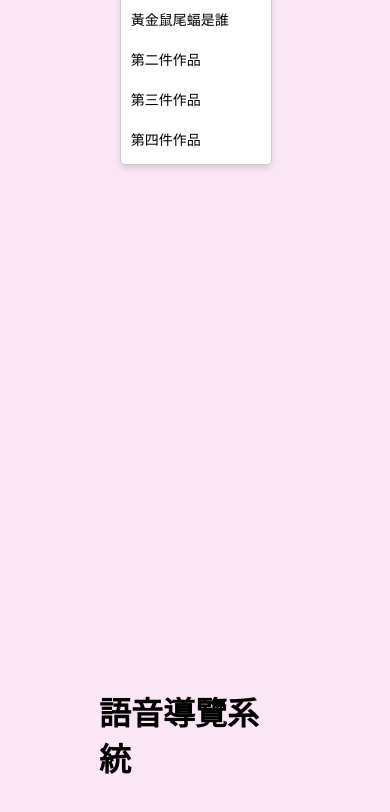
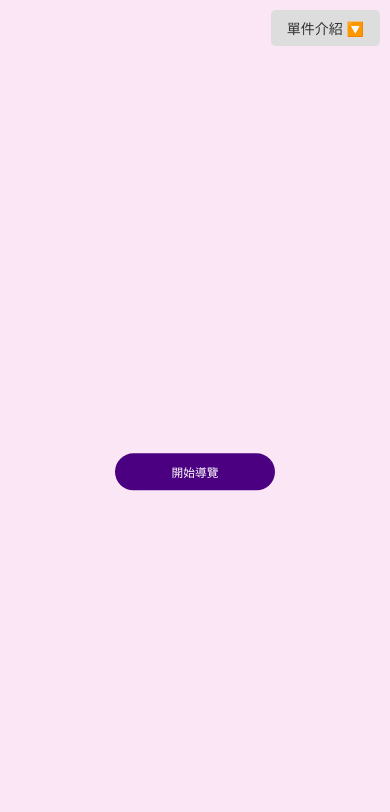
Before and after one commit to Cheneypu/goldbat-frontend, a React (Vite) app: page / in a window 390 px wide. Shown: the top 812 px of the page. Built offline with nearby package versions, Linux system fonts and the light colour scheme.

Commit message:
🔧 更新樣式與字幕

```diff
--- a/src/App.css
+++ b/src/App.css
@@ -1,7 +1,12 @@
+/* 🔹 全域 box-sizing 修正 */
+* {
+  box-sizing: border-box;
+}
+
 /* 🔹 基本樣式 */
 body {
   font-family: Arial, sans-serif;
-  background-color: #fae6f4; /* 粉紫色背景 */
+  background-color: #fae6f4;
   margin: 0;
   padding: 0;
   display: flex;
@@ -9,7 +14,7 @@ body {
   align-items: center;
   height: 100vh;
   position: relative;
-  overflow: hidden; /* ✅ 避免滾動條 */
+  overflow: hidden;
 }
 
 /* 🔹 主要容器 */
@@ -19,9 +24,9 @@ body {
   height: 100vh;
   display: flex;
   flex-direction: column;
-  justify-content: flex-end; /* ✅ 讓內容靠近畫面底部 */
+  justify-content: flex-end;
   align-items: center;
-  padding-bottom: 10vh; /* ✅ 適應不同螢幕大小 */
+  padding-bottom: 10vh;
 }
 
 /* 🔹 右上角的下拉選單 */
@@ -70,13 +75,13 @@ body {
   background: #f1f1f1;
 }
 
-/* 🔹 開始導覽按鈕（縮小 50% 並適應不同螢幕） */
+/* 🔹 開始導覽按鈕 */
 .start-button {
   background-color: #4b0082;
   color: white;
   border: none;
-  padding: 1.5vw 3vw; /* ✅ 讓大小縮小 50%，但保持適當間距 */
-  font-size: 1.5vw; /* ✅ 讓字體縮小 50%，但不會過小 */
+  padding: 1.5vw 3vw;
+  font-size: 1.5vw;
   border-radius: 25px;
   cursor: pointer;
   white-space: nowrap;
@@ -88,66 +93,76 @@ body {
   background-color: #6a0dad;
 }
 
-/* 🔹 字幕區塊（增加與按鈕的距離） */
-.subtitle-section {
+/* 🔹 字幕顯示條 */
+.subtitle-display {
   position: absolute;
-  bottom: 6%; /* ✅ 讓整體內容進一步向下移動 */
+  bottom: 12vh;
+  left: 50%;
+  transform: translateX(-50%);
+  width: 100vw;
+  background-color: rgba(0, 0, 0, 0.6);
+  color: white;
+  font-size: 1.8vw;
+  padding: 1.2vh 0;
+  display: flex;
+  justify-content: center;
+  align-items: center;
+  border-radius: 0;
+  z-index: 999;
+}
+
+.subtitle-display p {
+  margin: 0;
+  padding: 0;
+  text-align: center;
+  font-size: inherit;
+  line-height: 1.4;
+}
+
+/* 🔹 控制按鈕區塊（字幕下方固定） */
+.control-buttons {
+  position: absolute;
+  bottom: 3vh; /* ✅ 從原本的 6vh 改為更接近底部 */
   left: 50%;
   transform: translateX(-50%);
   display: flex;
-  flex-direction: column;
+  gap: 2vw;
+  justify-content: center;
   align-items: center;
-  gap: 20px; /* ✅ 保持字幕與按鈕間距 */
+  z-index: 998;
 }
 
-/* 🔹 字幕顯示框（確保橫向延伸，適應所有螢幕大小） */
-.subtitle-display {
-  background-color: rgba(0, 0, 0, 0.6); /* ✅ 透明 60% */
-  color: white;
-  padding: 0.8vh 2vw; /* ✅ 適當縮小高度，但保留間距 */
-  font-size: 1.8vw; /* ✅ 確保字體適中 */
-  border-radius: 0; /* ✅ 移除圓角，確保橫向延伸 */
-  width: 100vw; /* ✅ 讓字幕完全延伸到螢幕最左 & 最右 */
-  max-width: 100%; /* ✅ 確保大螢幕時不會變窄 */
-  text-align: center;
-  white-space: nowrap;
-  display: flex;
-  justify-content: center;
-  align-items: center;
-  min-height: 2.5vh; /* ✅ 確保最小高度適中 */
-  max-height: 5vh; /* ✅ 限制最大高度，避免過大 */
-}
-/* 🔹 按鈕區塊（縮小間距，確保適應小螢幕） */
-.control-buttons {
-  display: flex;
-  gap: 1.5vw; /* ✅ 按鈕間距適當縮小 */
-  justify-content: center;
-}
-
-/* 🔹 修正按鈕形狀（確保不變形，適應不同螢幕） */
 .control-buttons button {
   background-color: #4b0082;
   color: white;
   border: none;
-  padding: 0.8vw 1.5vw; /* ✅ 讓按鈕大小適中 */
-  border-radius: 25px;
+  padding: 1.2vh 2vw;       /* ✅ 加大內距 */
+  font-size: 1.6vw;          /* ✅ 放大字體 */
+  border-radius: 25px;       /* ✅ 保持圓角一致 */
   cursor: pointer;
-  font-size: 1.2vw; /* ✅ 讓文字適應螢幕，但不會過大 */
   text-align: center;
   white-space: nowrap;
-  transition: all 0.3s;
+  transition: background-color 0.3s;
 }
+
 
 .control-buttons button:hover {
   background-color: #6a0dad;
 }
 
+/* 🔹 開始導覽按鈕區塊位置 */
+.start-section {
+  position: absolute;
+  top: 50%;
+  left: 50%;
+  transform: translate(-50%, 20%);
+  z-index: 10;
+}
 
-/* 🔹 📌 響應式設計（確保小螢幕不會過小） */
-@media (max-width: 900px) { /* ✅ 針對中等螢幕（平板）進行優化 */
+/* 🔹 響應式設計：中等螢幕 */
+@media (max-width: 900px) {
   .subtitle-display {
-    font-size: 2.5vw; /* ✅ 在中等螢幕上讓字幕變大一些 */
-    padding: 0.8vh 3vw;
+    font-size: 2.5vw;
   }
 
   .control-buttons button {
@@ -156,21 +171,17 @@ body {
   }
 }
 
-@media (max-width: 600px) { /* ✅ 針對小螢幕（手機）進行調整 */
-  .start-button, .control-buttons button {
-    font-size: 3vw; /* ✅ 在手機上字體稍微變大 */
-    padding: 2vw 4vw; /* ✅ 確保按鈕大小適中 */
-  }
-
-  .subtitle-section {
-    bottom: 4%; /* ✅ 在小螢幕上進一步向下移動 */
+/* 🔹 響應式設計：小螢幕 */
+@media (max-width: 600px) {
+  .start-button,
+  .control-buttons button {
+    font-size: 3vw; /* ✅ 比之前再大一些 */
+    padding: 2.5vw 5vw;
   }
 
   .subtitle-display {
-    font-size: 3.5vw; /* ✅ 在小螢幕上讓字幕變大一點 */
-    padding: 1vh 3vw; /* ✅ 保持適當上下間距，避免過長 */
-    width: 100vw; /* ✅ 讓字幕完全延伸 */
-    min-height: 3vh; /* ✅ 避免過長 */
-    max-height: 6vh; /* ✅ 控制最大高度 */
+    font-size: 3.5vw;
+    height: auto;
+    padding: 1vh 0;
   }
 }
--- a/src/App.jsx
+++ b/src/App.jsx
@@ -24,7 +24,7 @@ const guideProjects = {
       { start: 39.266, end: 42.200, text: "說不定你會看到我正在偷看你喔" }
     ]
   },
-  "第二件作品": {
+  "在大社國小的家": {
     audioUrl: "https://my-tts-audio.s3.ap-northeast-1.amazonaws.com/goldbat-habitat-final.mp3",
     subtitles: [
       { start: 0.166, end: 2.933, text: "我們金黃鼠耳蝠在春天到秋天時" },
@@ -57,7 +57,7 @@ const guideProjects = {
       { start: 69.466, end: 71.333, text: "看到我們倒掛的身影呦" }
     ]
   },
-  "第三件作品": {
+  "蝙蝠的生態角色": {
     audioUrl: "https://my-tts-audio.s3.ap-northeast-1.amazonaws.com/goldbat-role-final.mp3",
     subtitles: [
   { start: 0.166, end: 3.0, text: "晚上了，你們都躺在被窩裡睡覺" },
@@ -84,7 +84,7 @@ const guideProjects = {
 ]
 
   },
-  "第四件作品": {
+  "危機與保育": {
     audioUrl: "https://my-tts-audio.s3.ap-northeast-1.amazonaws.com/goldbat-closing-final.mp3",
     subtitles: [
   { start: 0.233, end: 1.333, text: "說了這麼多" },
@@ -125,36 +125,57 @@ function App() {
   const [currentProject, setCurrentProject] = useState(null);
   const [currentText, setCurrentText] = useState("");
   const [isPlaying, setIsPlaying] = useState(false);
+  const [isDropdownOpen, setIsDropdownOpen] = useState(false);
   const audioRef = useRef(null);
   const rafRef = useRef(null);
 
   const projectKeys = Object.keys(guideProjects);
+  const firstProjectKey = projectKeys[0];
 
-  const playProject = (project) => {
-    setCurrentProject(project);
+  const handleStartGuide = () => {
+    setCurrentProject(firstProjectKey);
     setIsPlaying(true);
     setCurrentText("");
-    if (audioRef.current) {
-      audioRef.current.load();
-      audioRef.current.play();
-    }
   };
 
+  const playProject = (key) => {
+    setIsPlaying(true);         // ✅ 播放控制交給 useEffect
+    setCurrentProject(key);
+    setCurrentText("");
+    setIsDropdownOpen(false);
+  };
+
+  // ✅ 音檔播放與字幕同步
   useEffect(() => {
     if (!currentProject || !isPlaying) return;
+
+    const timeout = setTimeout(() => {
+      if (audioRef.current) {
+        audioRef.current.currentTime = 0;
+        audioRef.current
+          .play()
+          .catch(() => alert("音訊播放失敗，請再點一次"));
+      }
+    }, 100); // 等待 audio 元件掛載完畢
 
     const checkSubtitle = () => {
       const audio = audioRef.current;
       const currentTime = audio.currentTime;
       const subs = guideProjects[currentProject].subtitles;
-      const current = subs.find(s => currentTime >= s.start && currentTime <= s.end);
+      const current = subs.find(
+        (s) => currentTime >= s.start && currentTime <= s.end
+      );
       setCurrentText(current ? current.text : "");
       rafRef.current = requestAnimationFrame(checkSubtitle);
     };
 
     rafRef.current = requestAnimationFrame(checkSubtitle);
-    return () => cancelAnimationFrame(rafRef.current);
-  }, [isPlaying, currentProject]);
+
+    return () => {
+      clearTimeout(timeout);
+      cancelAnimationFrame(rafRef.current);
+    };
+  }, [currentProject, isPlaying]);
 
   const handleEnded = () => {
     setIsPlaying(false);
@@ -163,7 +184,15 @@ function App() {
 
   return (
     <div className="container">
-      <h1>語音導覽系統</h1>
+      {/* 🔽 下拉選單 */}
+      <div className="dropdown">
+        <button
+          className="dropdown-button"
+          onClick={() => setIsDropdownOpen(!isDropdownOpen)}
+        >
+          單件介紹 🔽
+        </button>
+        {isDropdownOpen && (
           <div className="dropdown-menu">
             {projectKeys.map((key) => (
               <button key={key} onClick={() => playProject(key)}>
@@ -171,15 +200,77 @@ function App() {
               </button>
             ))}
           </div>
+        )}
+      </div>
 
+      {/* 🔘 開始導覽 */}
+      {!currentProject && (
+        <div className="start-section">
+          <button className="start-button" onClick={handleStartGuide}>
+            開始導覽
+          </button>
+        </div>
+      )}
+
+      {/* 🎧 音訊播放器 + 字幕 + 控制按鈕 */}
       {currentProject && (
         <>
-          <audio ref={audioRef} onEnded={handleEnded}>
-            <source src={guideProjects[currentProject].audioUrl} type="audio/mpeg" />
+          {/* ✅ 這裡是最關鍵修正，加上 key={currentProject} */}
+          <audio
+            key={currentProject}
+            ref={audioRef}
+            onEnded={handleEnded}
+          >
+            <source
+              src={guideProjects[currentProject].audioUrl}
+              type="audio/mpeg"
+            />
             Your browser does not support the audio element.
           </audio>
+
+          {/* ✅ 字幕區塊：播放中才顯示 */}
+          {isPlaying && (
              <div className="subtitle-display">
-            <p>{currentText}</p>
+             <p>{currentText || "　"}</p>
+             </div>
+          )}
+
+          {/* ✅ 控制按鈕區塊：永遠顯示 */}
+          <div className="control-buttons">
+            <button
+              onClick={() => {
+                if (audioRef.current) {
+                  audioRef.current.currentTime = 0;
+                  audioRef.current.play();
+                }
+              }}
+            >
+              再聽一遍
+            </button>
+
+            <button
+              onClick={() => {
+                if (audioRef.current) {
+                  if (audioRef.current.paused) {
+                    audioRef.current.play();
+                  } else {
+                    audioRef.current.pause();
+                  }
+                }
+              }}
+            >
+              暫停 / 播放
+            </button>
+
+            <button
+              onClick={() => {
+                const currentIndex = projectKeys.indexOf(currentProject);
+                const nextIndex = (currentIndex + 1) % projectKeys.length;
+                playProject(projectKeys[nextIndex]);
+              }}
+            >
+              播放下一篇
+            </button>
           </div>
         </>
       )}
```
Lines whose indentation alone changed are shown as unchanged.
